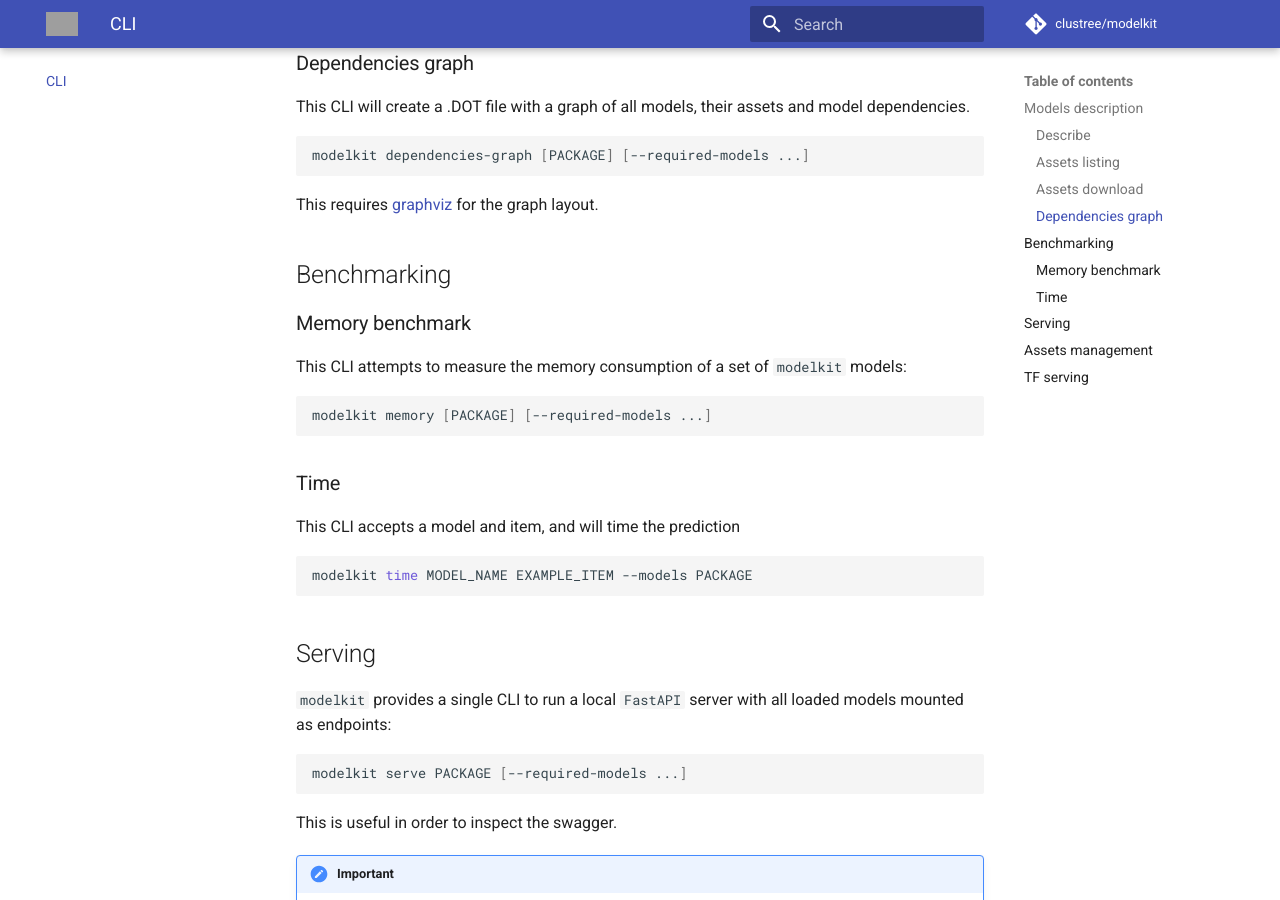
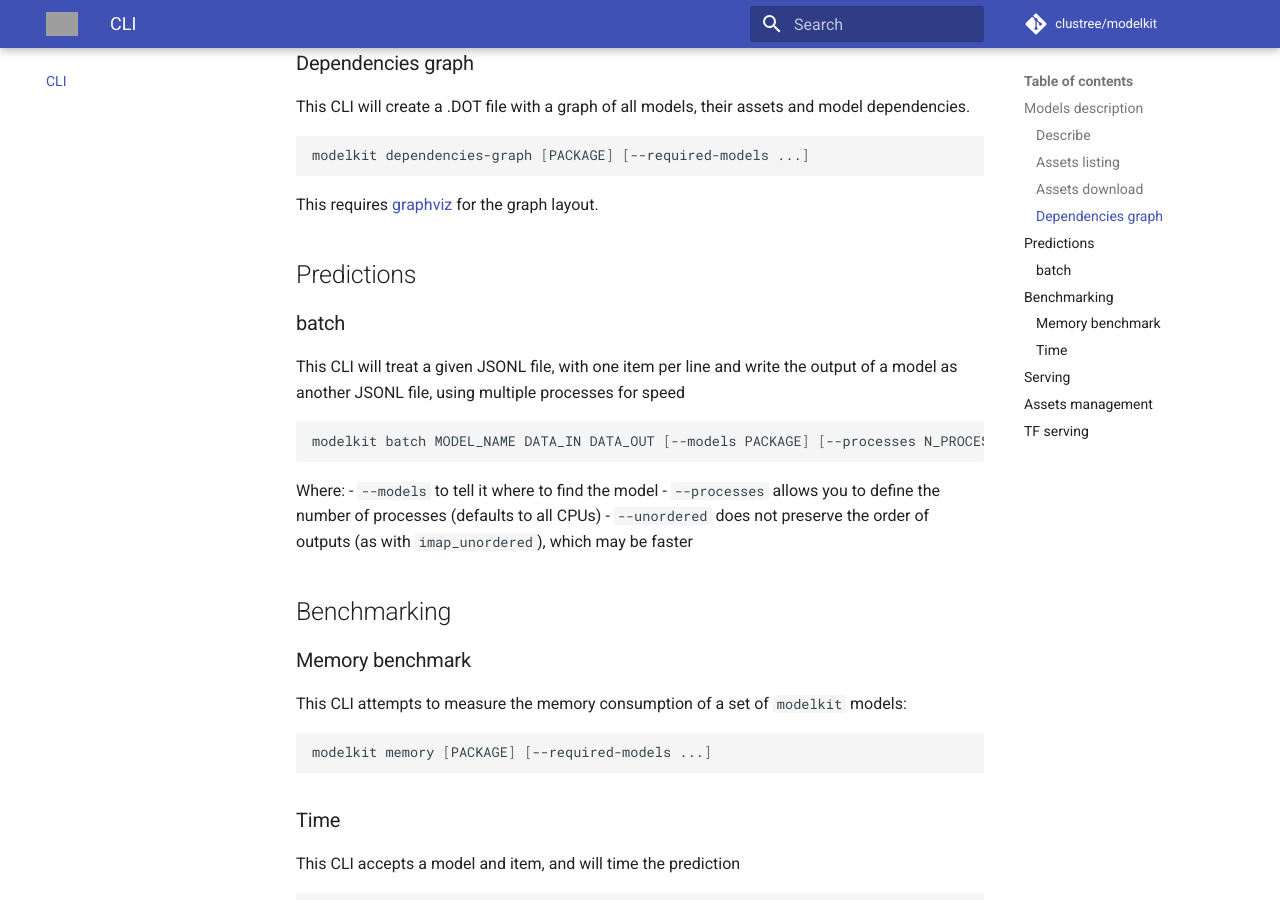
Before and after one commit to Cornerstone-OnDemand/modelkit, an MkDocs documentation site: the page built from docs/cli.md, in a window 1280 px wide and 900 px high, scrolled down 751 px. Built offline with MkDocs 1.6.1 and Material for MkDocs 9.7.7, drawn with Linux system fonts in a browser that asks for light colours; comment, search, counter and statistics services are not loaded; grey boxes are pictures that could not be loaded.

Commit message:
batch-cli: document the batching CLI

````diff
--- a/docs/cli.md
+++ b/docs/cli.md
@@ -32,6 +32,22 @@ modelkit dependencies-graph [PACKAGE] [--required-models ...]
 ```
 This requires [graphviz](https://graphviz.org/) for the graph layout.
 
+
+## Predictions
+
+### batch
+
+This CLI will treat a given JSONL file, with one item per line and write the output of a
+model as another JSONL file, using multiple processes for speed
+
+```sh
+modelkit batch MODEL_NAME DATA_IN DATA_OUT [--models PACKAGE] [--processes N_PROCESSES] [--unordered]
+```
+
+Where:
+- `--models` to tell it where to find the model
+- `--processes` allows you to define the number of processes (defaults to all CPUs)
+- `--unordered` does not preserve the order of outputs (as with `imap_unordered`), which may be faster
 
 ## Benchmarking
 
````
